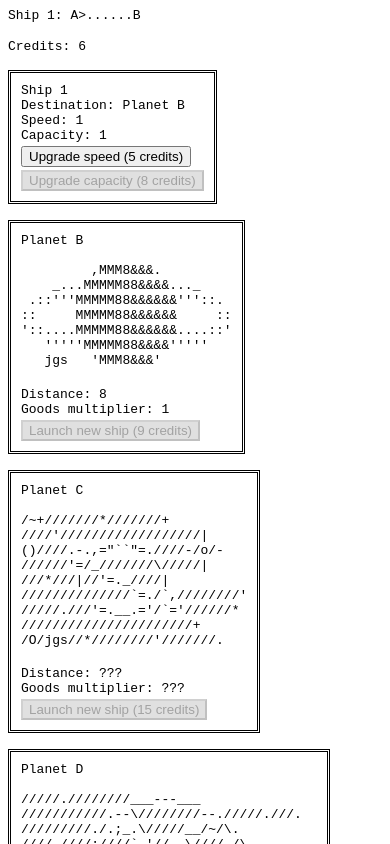
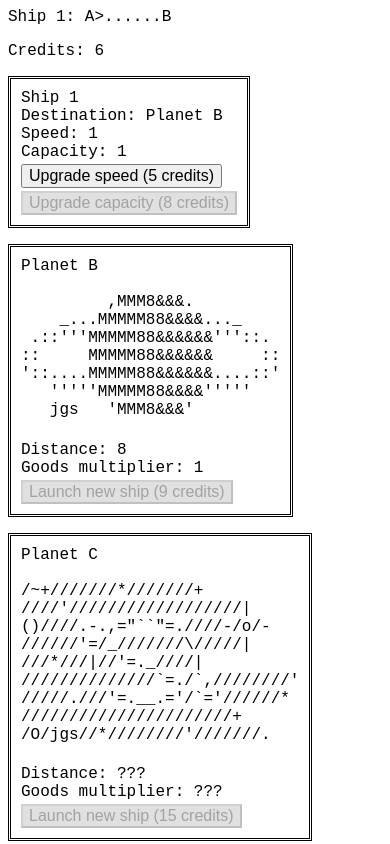
Before and after one commit to ang/shipping-game, a website built with Vite: page index.html in a window 390 px wide. Shown: the top 844 px of the page. Built offline with nearby package versions, Linux system fonts and the light colour scheme.

Commit message:
Make it mobile friendly
1. Fixed some font sizing
2. Only `appendChild` when necessary. Without this when scrolling mobile
would have issues because we would always be appending new children.

```diff
--- a/index.html
+++ b/index.html
@@ -1,8 +1,21 @@
 <!DOCTYPE html>
 <html>
     <head>
+      <meta name="viewport" content="width=device-width, initial-scale=1.0">
       <style>
-        body { font-family: monospace; }
+        body {
+          font-family: monospace;
+          font-size: 1rem;
+        }
+
+        @media (max-width: 768px) {
+          font-size: 2rem;
+
+          button {
+            font-size: 2rem;
+          }
+        }
+
 
         #ships {
           margin-bottom: 1rem;
@@ -34,6 +47,10 @@
           color: #666; /* Dark grey text */
           cursor: not-allowed;
           opacity: 0.6;
+        }
+
+        button {
+          font-size: 1rem;
         }
 
         #deployShips {
--- a/src/game.ts
+++ b/src/game.ts
@@ -182,7 +182,7 @@ const display = () => {
   const shipsDiv = getOrCreateElementById({id: "ships"});
 
   ships.forEach((ship) => {
-    const parentId = "shipParent-" + ship.name;
+    const parentId = "shipParent-" + ship.name.split(" ").join("-");
     const parentDiv = getOrCreateElementById({id: parentId});
     const shipName = getOrCreateElementById({id: parentId + "-shipName", innerText: ship.name + ": ", elementTypeArg: "span"});
     const planet1 = getOrCreateElementById({id: parentId + "-planet1", innerText: ship.destination1.name, elementTypeArg: "span"});
@@ -252,13 +252,18 @@ const display = () => {
 
     const planet2 = getOrCreateElementById({id: parentId + "-planet2", innerText: ship.destination2.name, elementTypeArg: "span"});
 
+    if (!parentDiv.childElementCount) {
       parentDiv.appendChild(shipName);
       parentDiv.appendChild(planet1);
       parentDiv.appendChild(preShip);
       parentDiv.appendChild(shipDisplay);
       parentDiv.appendChild(postShip);
       parentDiv.appendChild(planet2);
+    }
+
+    if (!document.getElementById(parentDiv.id)) {
       shipsDiv.appendChild(parentDiv);
+    }
   });
 
   // Game info
@@ -268,7 +273,9 @@ const display = () => {
     id: "credits",
     innerText: "Credits: " + credits.toString(),
   });
+  if (!gameInfoDiv.childElementCount) {
     gameInfoDiv.appendChild(creditsDiv);
+  }
 
   // const gameTickId = "game";
   // let gameTickDiv = document.getElementById(gameTickId);
@@ -282,17 +289,17 @@ const display = () => {
   // Ships Info
   const shipsInfoDiv = getOrCreateElementById({id: "shipsInfo"});
   ships.forEach((ship) => {
-    const shipInfoDiv = getOrCreateElementById({id: "shipInfo-" + ship.name});
+    const shipInfoId = "shipInfo-" + ship.name.split(" ").join("-");
+    const shipInfoDiv = getOrCreateElementById({id: shipInfoId});
     shipInfoDiv.className = "shipInfo";
 
-    const shipName = getOrCreateElementById({id: "shipInfo-name-" + ship.name, innerText: ship.name});
-    const destination = getOrCreateElementById({id: "shipInfo-destination-" + ship.name, innerText: "Destination: Planet " + ship.destination2.name});
-    const speed = getOrCreateElementById({id: "shipInfo-speed-" + ship.name, innerText: "Speed: " + ship.speed});
-    const capacity = getOrCreateElementById({id: "shipInfo-capacity-" + ship.name, innerText: "Capacity: " + ship.capacity});
+    const shipName = getOrCreateElementById({id: shipInfoId + "-" + ship.name, innerText: ship.name});
+    const destination = getOrCreateElementById({id: shipInfoId + "-destination", innerText: "Destination: Planet " + ship.destination2.name});
+    const speed = getOrCreateElementById({id: shipInfoId + "-speed", innerText: "Speed: " + ship.speed});
+    const capacity = getOrCreateElementById({id: shipInfoId + "-capacity", innerText: "Capacity: " + ship.capacity});
 
-    const addSpeedId = "addSpeed" + ship.name;
     const addSpeedButton = getOrCreateButton({
-      id: addSpeedId,
+      id: shipInfoId + "-addSpeed",
       textContent: "Upgrade speed " + "(" + ship.upgradeSpeedCost + " credits)",
       onclick:  () => { addToShipUpgradeQueue(ship, upgradeShipSpeed) },
       disabled: credits < ship.upgradeSpeedCost || ship.speed === 4,
@@ -303,9 +310,8 @@ const display = () => {
       addSpeedButton.disabled = true;
     }
 
-    const addCapacityId = "addCapacity" + ship.name;
     const addCapacityButton = getOrCreateButton({
-      id: addCapacityId,
+      id: shipInfoId + "addCapacity",
       textContent: "Upgrade capacity " + "(" + ship.upgradeCapacityCost + " credits)",
       onclick: () => { addToShipUpgradeQueue(ship, upgradeShipCapacity) },
       disabled: credits < ship.upgradeCapacityCost,
@@ -316,19 +322,24 @@ const display = () => {
       addCapacityButton.disabled = true;
     }
 
+    if (!shipInfoDiv.childElementCount) {
       shipInfoDiv.appendChild(shipName);
       shipInfoDiv.appendChild(destination);
       shipInfoDiv.appendChild(speed);
       shipInfoDiv.appendChild(capacity);
       shipInfoDiv.appendChild(addSpeedButton);
       shipInfoDiv.appendChild(addCapacityButton);
+    }
+
+    if (!document.getElementById(shipInfoDiv.id)) {
       shipsInfoDiv.appendChild(shipInfoDiv);
+    }
   });
 
   // Add ship to existing planet
   const planetsInfo = getOrCreateElementById({id: "planetsInfo"});
   destinationPlanets.forEach((planet) => {
-    const planetId = "planetInfo-" + planet.name;
+    const planetId = "planetInfo-" + planet.name.split(" ").join("-");
     const planetInfo = getOrCreateElementById({id: planetId});
     planetInfo.className = "planetInfo";
 
@@ -346,19 +357,24 @@ const display = () => {
     const goodsMultiplier = getOrCreateElementById({id: planetId + "-goods", innerText: "Goods multiplier: " + goodsText});
 
     const addShipButton = getOrCreateButton({
-      id: "addShip" + planet.name,
+      id: planetId + "addShip",
       textContent: "Launch new ship (" + planet.launchCost + " credits)",
       onclick: () => {
         addToPlanetUpgradeQueue(planet, addShipToPlanet);
       },
       disabled: credits < planet.launchCost,
     });
-    planetsInfo.append(planetInfo);
+    if (!planetInfo.childElementCount) {
       planetInfo.appendChild(planetName);
       planetInfo.appendChild(planetDisplay);
       planetInfo.appendChild(distance);
       planetInfo.appendChild(goodsMultiplier);
       planetInfo.appendChild(addShipButton);
+    }
+
+    if (!document.getElementById(planetInfo.id)) {
+      planetsInfo.append(planetInfo);
+    }
   });
 }
 
```
Lines whose indentation alone changed are shown as unchanged.
